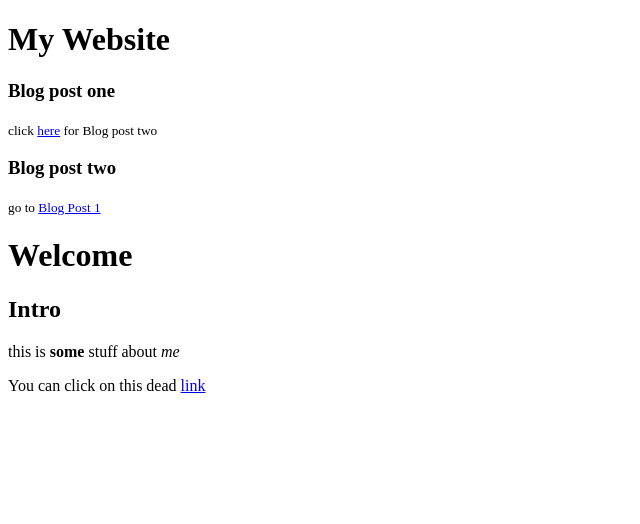
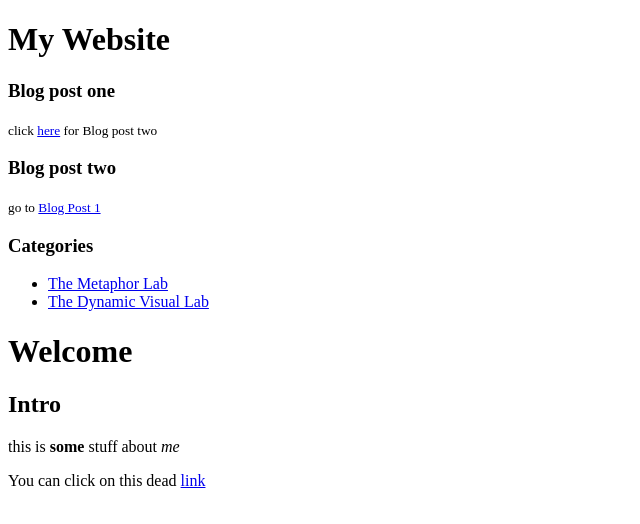
Before and after one commit to Akunwa/Akunwa.github.io, a plain HTML site: page index.html in a window 1280 px wide. Shown: the whole page, without its empty margins (0-640 px from the left). Drawn offline with Linux system fonts and the light colour scheme.

Commit message:
Update index.html

```diff
--- a/index.html
+++ b/index.html
@@ -3,6 +3,7 @@
 <head>
     <title>Aku's World of Math</title>
 </head>
+<!--Things to include: the metaphor lab; dynamic visual lab-->
 <body>
     <header>
         <h1>My Website</hi>
@@ -23,6 +24,16 @@
         </article>
     </section>
 
+    <aside>
+        <h3>
+            Categories
+        </h3>
+        <ul>
+            <li><a href="#">The Metaphor Lab</a></li>
+            <li><a href="#">The Dynamic Visual Lab</a></li>
+        </ul>
+    </aside>
+
     <!--comments-->
     <h1>Welcome</h1>
     <h2>Intro</h2>
```
